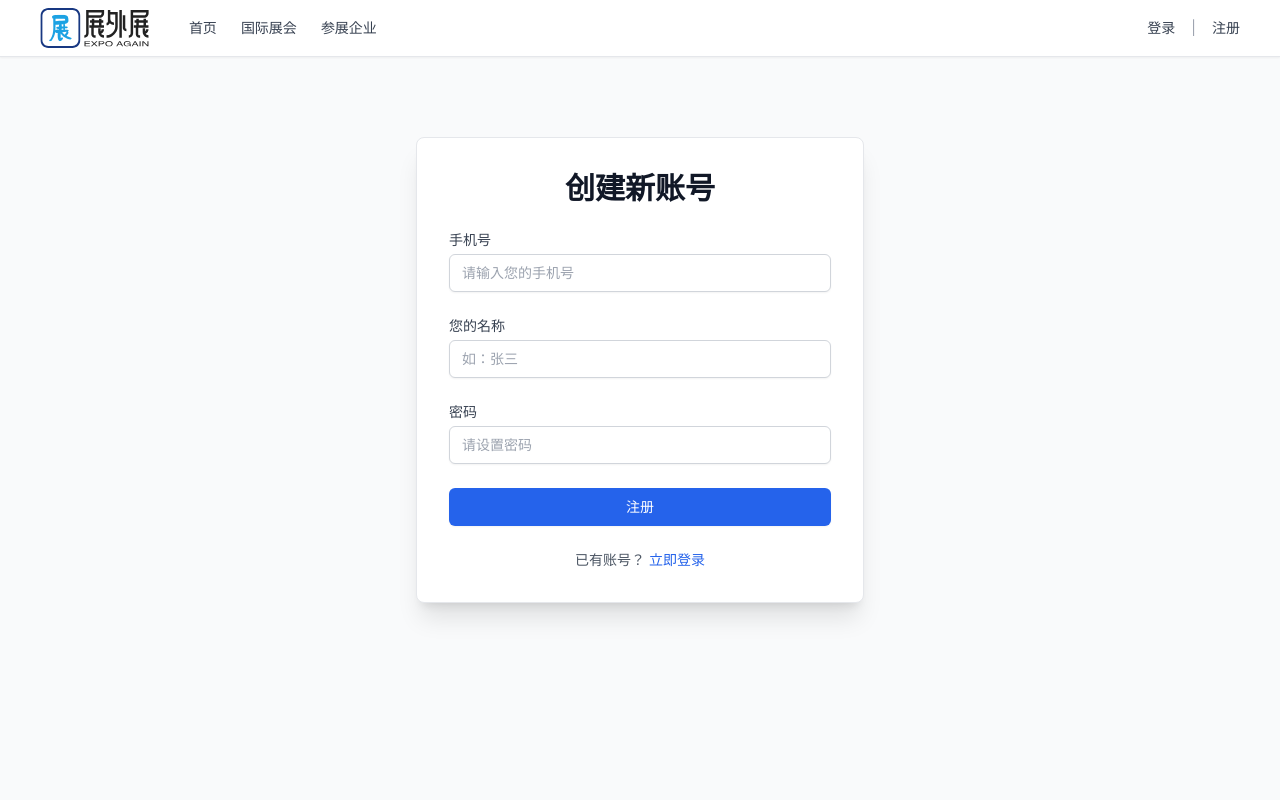
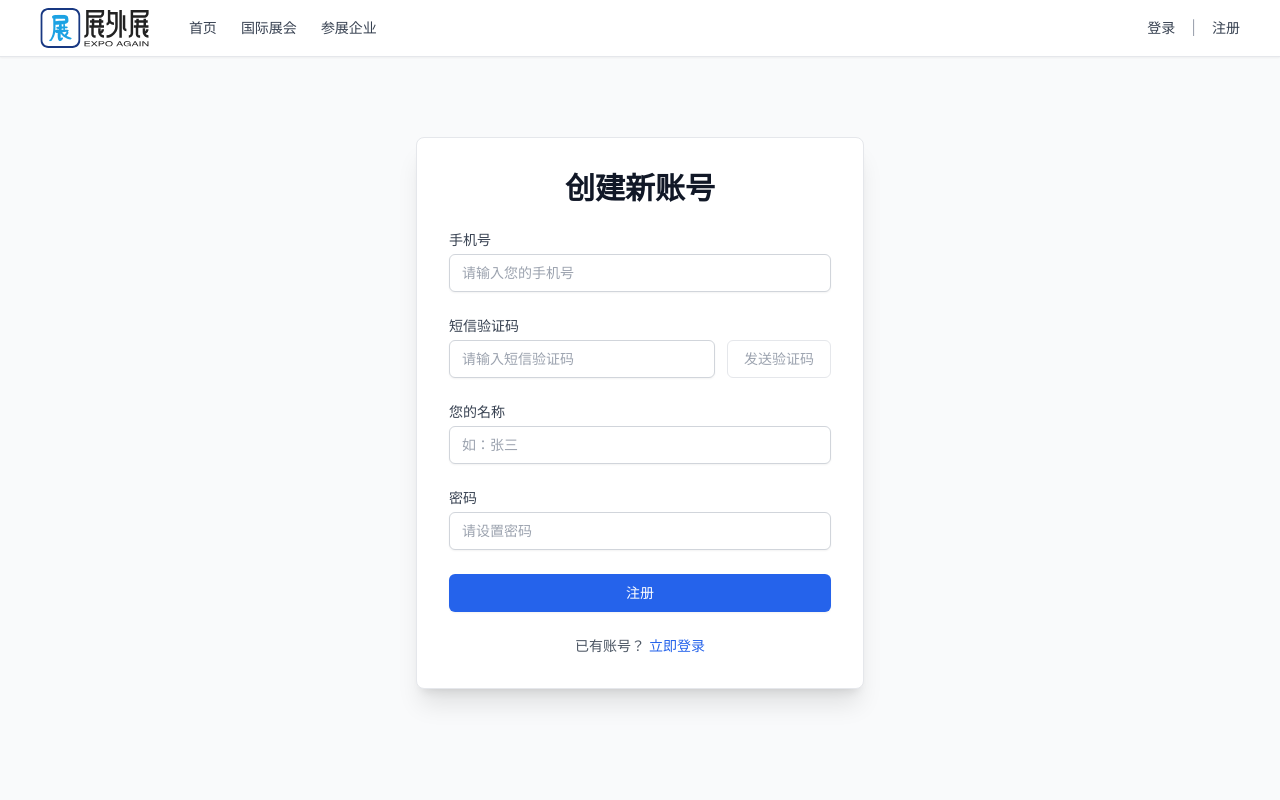
Before and after one commit to nan1949/YuanFrontend, a React (Vite) app: page /register in a window 1280 px wide. Shown: the top 800 px of the page. Built offline with nearby package versions, Linux system fonts and the light colour scheme.

Commit message:
保存1.1.15

```diff
--- a/src/contexts/AuthContext.tsx
+++ b/src/contexts/AuthContext.tsx
@@ -4,11 +4,12 @@ import api from '../services/api';
 // 1. 定义用户数据类型
 interface User {
     id: number;
-    email: string;
+    email?: string | null;
+    mobile?: string | null;
     full_name: string;
     avatar_url: string;
     is_admin: boolean;
-    membership_end_at?: string;
+    membership_end_at?: string | null;
     is_valid_member: boolean;
 }
 
--- a/src/pages/client/ProfilePage.tsx
+++ b/src/pages/client/ProfilePage.tsx
@@ -10,6 +10,21 @@ const ProfilePage: React.FC = () => {
     const { user, logout, updateUserInfo} = useAuth();
     const navigate = useNavigate();
     const [uploading, setUploading] = useState(false);
+
+    const formatMembershipEndAt = (value?: string | null) => {
+        if (!value) return '未开通';
+
+        const date = new Date(value);
+        if (Number.isNaN(date.getTime())) {
+            return value;
+        }
+
+        return new Intl.DateTimeFormat('zh-CN', {
+            year: 'numeric',
+            month: '2-digit',
+            day: '2-digit',
+        }).format(date);
+    };
 
     useEffect(() => {
         // 如果登录失效或未登录
@@ -96,14 +111,16 @@ const ProfilePage: React.FC = () => {
                         )}
                     </div>
                     <h2 className="text-2xl font-bold mt-4">{user.full_name || '未设置姓名'}</h2>
-                    <p className="text-gray-500">{user.email}</p>
+                    <p className="text-gray-500">{user.mobile || user.email || '未绑定手机号'}</p>
                     <Upload {...uploadProps}>
                         <Button icon={<UploadOutlined />} size="small" className="mt-2">修改头像</Button>
                     </Upload>
                 </div>
 
                 <Descriptions bordered column={1}>
-                    <Descriptions.Item label="邮箱地址">{user.email}</Descriptions.Item>
+                    <Descriptions.Item label="手机号">{user.mobile || '未绑定'}</Descriptions.Item>
+                    <Descriptions.Item label="邮箱地址">{user.email || '未设置'}</Descriptions.Item>
+                    <Descriptions.Item label="会员到期时间">{formatMembershipEndAt(user.membership_end_at)}</Descriptions.Item>
                     <Descriptions.Item label="用户角色">
                         {user.is_admin ? '超级管理员' : '普通用户'}
                     </Descriptions.Item>
--- a/src/pages/client/RegisterPage.tsx
+++ b/src/pages/client/RegisterPage.tsx
@@ -1,35 +1,91 @@
-import React, { useState } from 'react';
+import React, { useEffect, useState } from 'react';
 import { useNavigate, Link } from 'react-router-dom';
-import axios from 'axios'; // 确保 axios 已安装并可用
-
-// 假设您的 API 基础 URL
-const API_BASE_URL = import.meta.env.VITE_API_BASE_URL;
+import axios from 'axios';
+import api from '../../services/api';
 
 const RegisterPage: React.FC = () => {
     const [mobile, setMobile] = useState<string>('');
+    const [verificationCode, setVerificationCode] = useState<string>('');
     const [password, setPassword] = useState<string>('');
     const [fullName, setFullName] = useState<string>('');
     const [error, setError] = useState<string | null>(null);
     const [successMessage, setSuccessMessage] = useState<string | null>(null);
+    const [codeMessage, setCodeMessage] = useState<string | null>(null);
     const [isLoading, setIsLoading] = useState<boolean>(false);
+    const [isSendingCode, setIsSendingCode] = useState<boolean>(false);
+    const [countdown, setCountdown] = useState<number>(0);
 
     const navigate = useNavigate();
+
+    useEffect(() => {
+        if (countdown <= 0) return;
+
+        const timer = window.setTimeout(() => {
+            setCountdown((prev) => Math.max(prev - 1, 0));
+        }, 1000);
+
+        return () => window.clearTimeout(timer);
+    }, [countdown]);
+
+    const getErrorMessage = (err: unknown, fallback: string) => {
+        if (axios.isAxiosError(err)) {
+            const detail = err.response?.data?.detail;
+
+            if (Array.isArray(detail)) {
+                return detail
+                    .map((item) => item?.msg)
+                    .filter(Boolean)
+                    .join('；') || fallback;
+            }
+
+            if (typeof detail === 'string' && detail.trim()) {
+                return detail;
+            }
+        }
+
+        return fallback;
+    };
+
+    const handleSendCode = async () => {
+        const trimmedMobile = mobile.trim();
+        if (!trimmedMobile) {
+            setError('请先输入手机号。');
+            setCodeMessage(null);
+            return;
+        }
+
+        setError(null);
+        setCodeMessage(null);
+        setIsSendingCode(true);
+
+        try {
+            await api.post('/sms-codes/send', { mobile: trimmedMobile });
+            setCodeMessage('验证码已发送，请注意查收短信。');
+            setCountdown(60);
+        } catch (err) {
+            setError(getErrorMessage(err, '验证码发送失败，请稍后再试。'));
+        } finally {
+            setIsSendingCode(false);
+        }
+    };
 
     const handleSubmit = async (e: React.FormEvent) => {
         e.preventDefault();
         setError(null);
         setSuccessMessage(null);
+        setCodeMessage(null);
         setIsLoading(true);
 
         try {
             // 构造请求体，与后端 FastAPI 接口期望的 Pydantic 模型匹配
             const userData = {
-                mobile: mobile,
+                mobile: mobile.trim(),
                 password: password,
+                verification_code: verificationCode.trim(),
                 full_name: fullName, // 注意这里的字段名与后端匹配
             };
 
-            const response = await axios.post(`${API_BASE_URL}/register`, userData);
+            const response = await api.post('/register', userData);
 
             // 注册成功，根据后端返回的状态码（FastAPI 默认 200/201/204）
             if (response.status === 201 || response.status === 200 || response.status === 204) {
@@ -47,8 +103,8 @@ const RegisterPage: React.FC = () => {
                 // 处理后端返回的 HTTP 错误（如 400 Bad Request, 409 Conflict）
                 if (err.response.status === 409) {
                     message = '该手机号已被注册，请直接登录或更换手机号。';
-                } else if (err.response.data && err.response.data.detail) {
-                    message = err.response.data.detail;
+                } else {
+                    message = getErrorMessage(err, message);
                 }
             }
             setError(message);
@@ -74,6 +130,11 @@ const RegisterPage: React.FC = () => {
                         {successMessage}
                     </div>
                 )}
+                {codeMessage && (
+                    <div className="p-3 text-sm text-blue-700 bg-blue-100 rounded-lg">
+                        {codeMessage}
+                    </div>
+                )}
 
                 <form className="space-y-6" onSubmit={handleSubmit}>
 
@@ -90,6 +151,33 @@ const RegisterPage: React.FC = () => {
                             className="mt-1 block w-full px-3 py-2 border border-gray-300 rounded-md shadow-sm placeholder-gray-400 focus:outline-none focus:ring-blue-500 focus:border-blue-500 sm:text-sm"
                             placeholder="请输入您的手机号"
                         />
+                    </div>
+
+                    {/* 验证码输入框 */}
+                    <div>
+                        <label htmlFor="verificationCode" className="block text-sm font-medium text-gray-700">短信验证码</label>
+                        <div className="mt-1 flex gap-3">
+                            <input
+                                id="verificationCode"
+                                name="verificationCode"
+                                type="text"
+                                inputMode="numeric"
+                                autoComplete="one-time-code"
+                                required
+                                value={verificationCode}
+                                onChange={(e) => setVerificationCode(e.target.value)}
+                                className="block min-w-0 flex-1 px-3 py-2 border border-gray-300 rounded-md shadow-sm placeholder-gray-400 focus:outline-none focus:ring-blue-500 focus:border-blue-500 sm:text-sm"
+                                placeholder="请输入短信验证码"
+                            />
+                            <button
+                                type="button"
+                                onClick={handleSendCode}
+                                disabled={isSendingCode || countdown > 0 || !mobile.trim()}
+                                className="shrink-0 rounded-md border border-blue-200 px-4 py-2 text-sm font-medium text-blue-600 transition duration-150 hover:bg-blue-50 disabled:cursor-not-allowed disabled:border-gray-200 disabled:text-gray-400 disabled:hover:bg-transparent"
+                            >
+                                {isSendingCode ? '发送中...' : countdown > 0 ? `${countdown}s 后重发` : '发送验证码'}
+                            </button>
+                        </div>
                     </div>
 
                     {/* 用户名/全名输入框 */}
```
